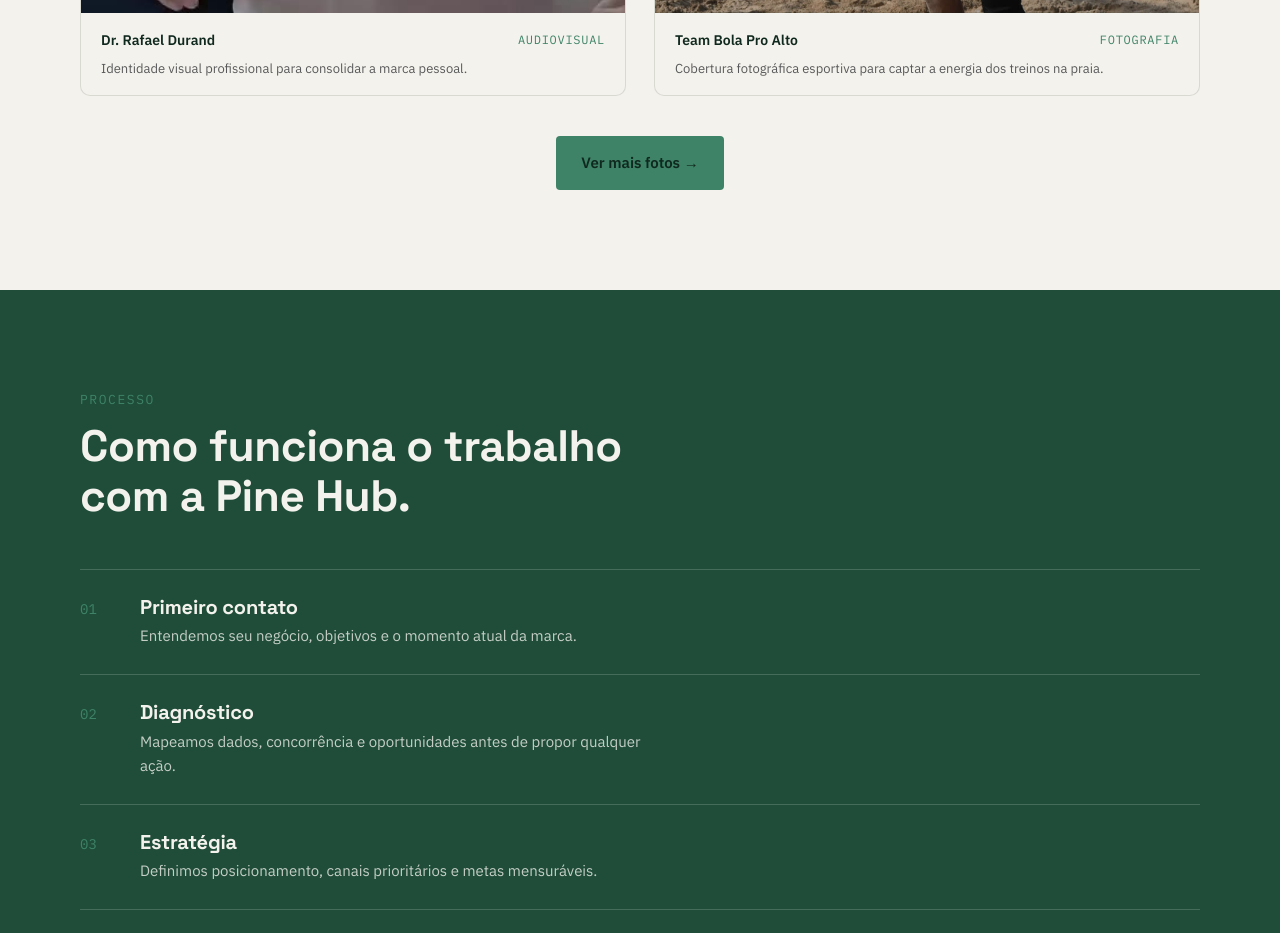
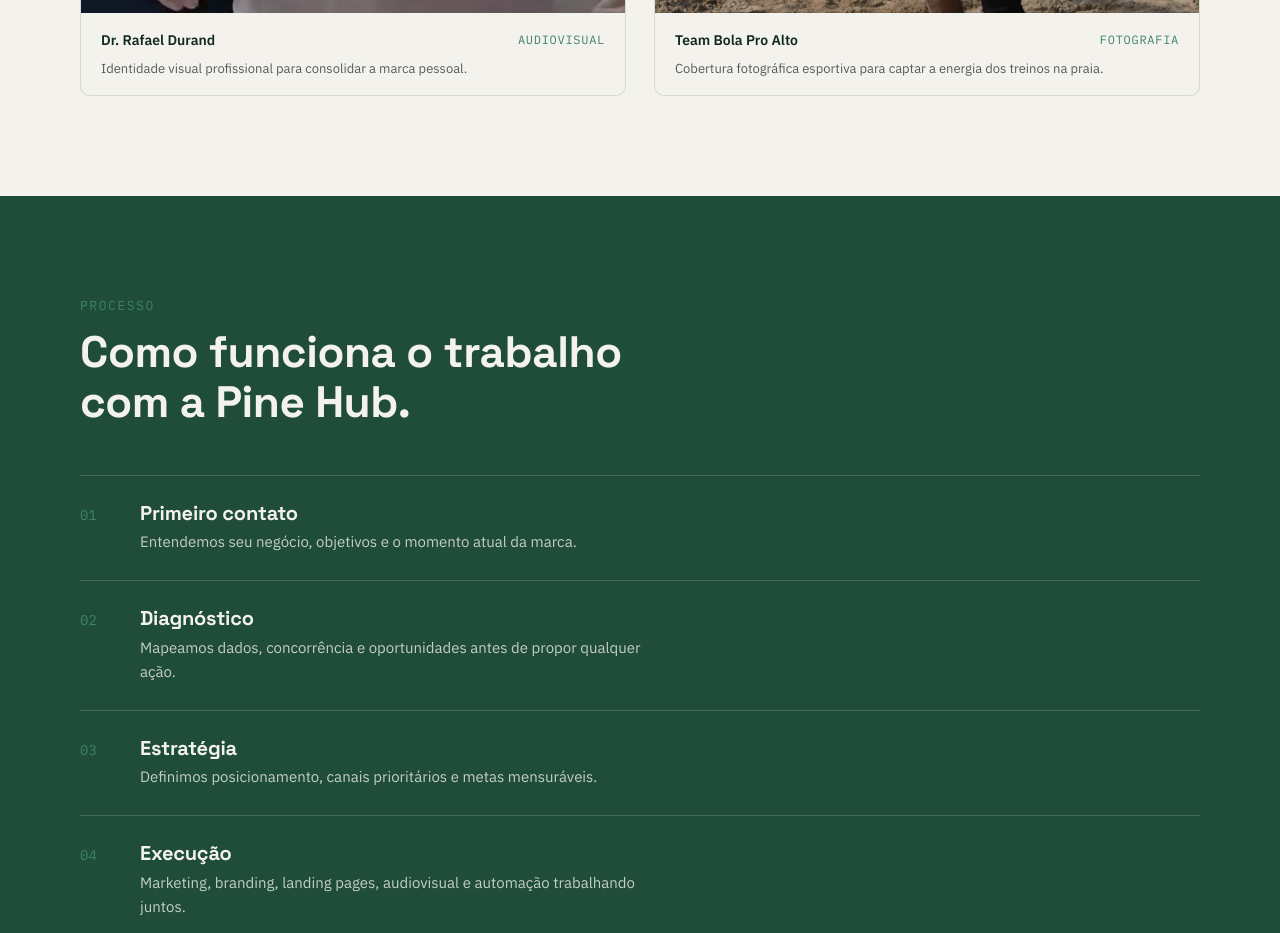
Before and after one commit to kaiopamorim-droid/pinehubsite, a React (Vite) app in the folder pinehub-landing/: page / in a window 1280 px wide. Shown: the part 4860-5793 px from the top of the page. Built offline with nearby package versions, Linux system fonts and the light colour scheme; grey boxes are pictures that could not be loaded.

Commit message:
Remove botão duplicado 'Ver mais fotos' do portfólio

```diff
--- a/pinehub-landing/src/components/Portfolio.jsx
+++ b/pinehub-landing/src/components/Portfolio.jsx
@@ -1,6 +1,6 @@
 import Reveal from "./Reveal";
 import TrianglePattern from "./TrianglePattern";
-import { portfolioProjects, site } from "../siteConfig";
+import { portfolioProjects } from "../siteConfig";
 import { iconMap } from "./icons";
 
 export default function Portfolio() {
@@ -78,17 +78,6 @@ export default function Portfolio() {
             );
           })}
         </div>
-
-        <Reveal className="portfolio__more" delay={portfolioProjects.length * 70}>
-          <a
-            className="btn btn--primary"
-            href={site.photosGalleryUrl}
-            target="_blank"
-            rel="noopener noreferrer"
-          >
-            Ver mais fotos →
-          </a>
-        </Reveal>
       </div>
     </section>
   );
```
